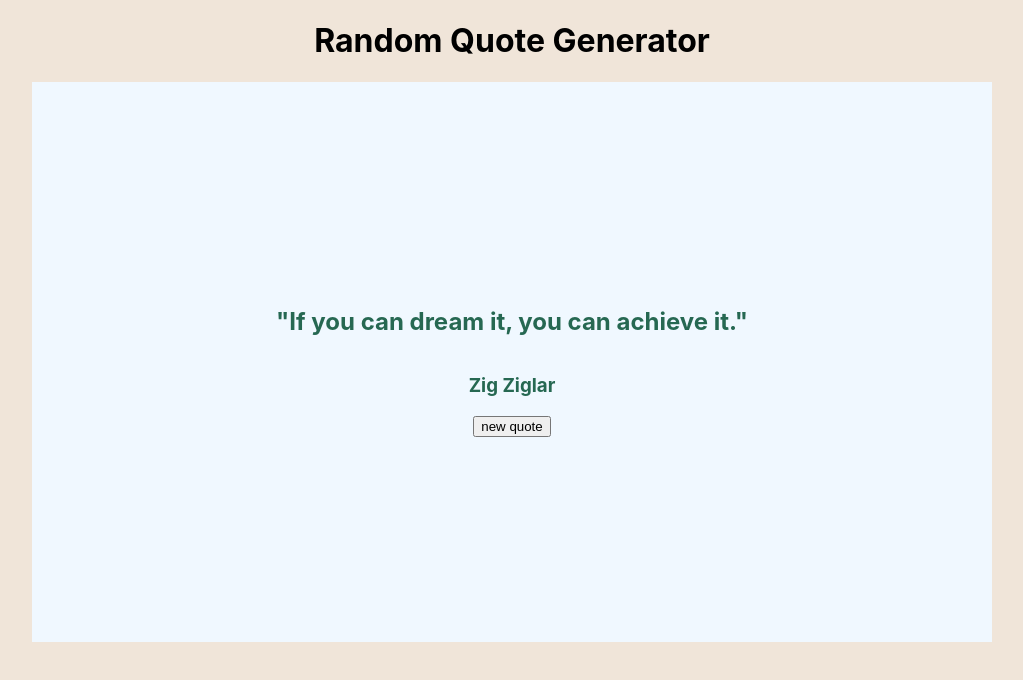
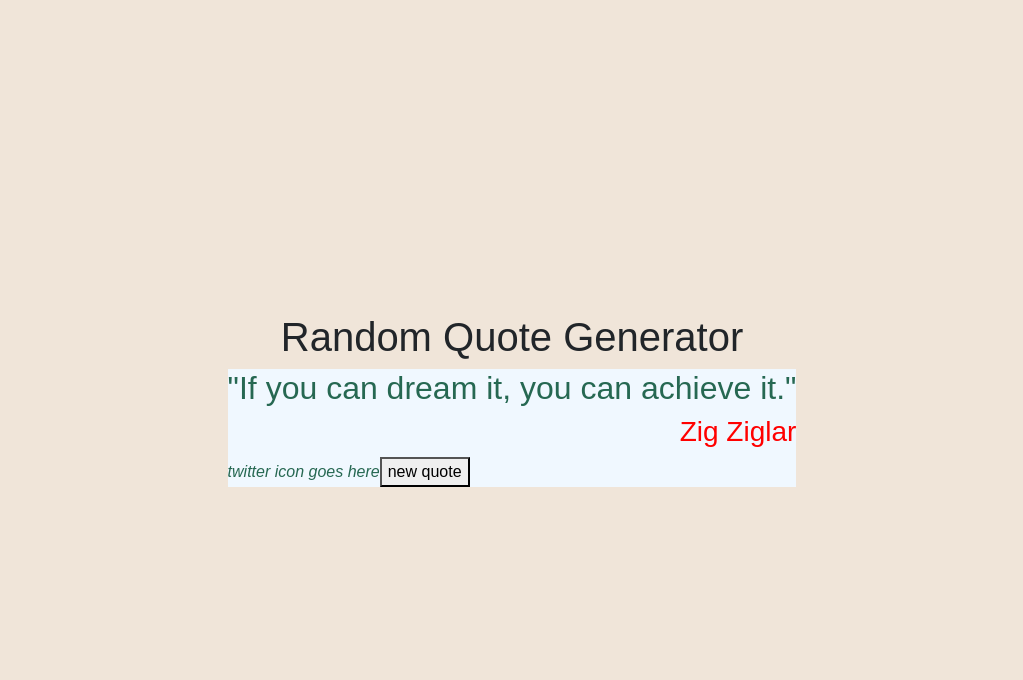
Before and after one commit to pmaycomia/random-quote-machine, a JavaScript app: page / in a window 1280 px wide. Shown: the top 680 px of the page, without its empty margins (128-1151 px from the left). Built offline with nearby package versions, Linux system fonts and the light colour scheme; the HTML template or start-up script is replaced by a standard one.

Commit message:
EdiEdit the readme.md file and add styling

```diff
--- a/package.json
+++ b/package.json
@@ -6,7 +6,9 @@
     "@testing-library/jest-dom": "^5.11.4",
     "@testing-library/react": "^11.1.0",
     "@testing-library/user-event": "^12.1.10",
+    "bootstrap": "^4.6.0",
     "react": "^17.0.2",
+    "react-bootstrap": "^1.6.1",
     "react-dom": "^17.0.2",
     "react-scripts": "4.0.3",
     "web-vitals": "^1.0.1"
--- a/src/App.css
+++ b/src/App.css
@@ -7,6 +7,9 @@
     align-items: center;
     flex-direction: column;
     box-sizing: border-box;
+    font-weight: 400;
+    font-family: "Raleway", sans-serif;
+    height: 100vh;
 }
 
 .container h1 {
@@ -14,13 +17,14 @@
 }
 
 #quote-box {
-    display: flex;
-    justify-content: center;
-    align-items: center;
-    flex-direction: column;
-    height: 70vh;
-    width: 60em;
+    position: relative;
+
 
     background-color: aliceblue;
     color: rgb(38, 104, 82);
 }
+
+#author {
+    color: red;
+    text-align: right;
+}
--- a/src/App.js
+++ b/src/App.js
@@ -15,7 +15,7 @@
 const Author = () => {
   return(
     <div>
-      <h3>Zig Ziglar</h3>
+      <h3 id="author">Zig Ziglar</h3>
     </div>
   )
 }
@@ -29,7 +29,9 @@
       <div id="quote-box">
         <Text />
         <Author />
+        <i>twitter icon goes here</i>
         <button>new quote</button>
+
       </div>
     </div>
   );
```
Also changed, not shown: 2 other files (tests, documents, lock files or other folders).
